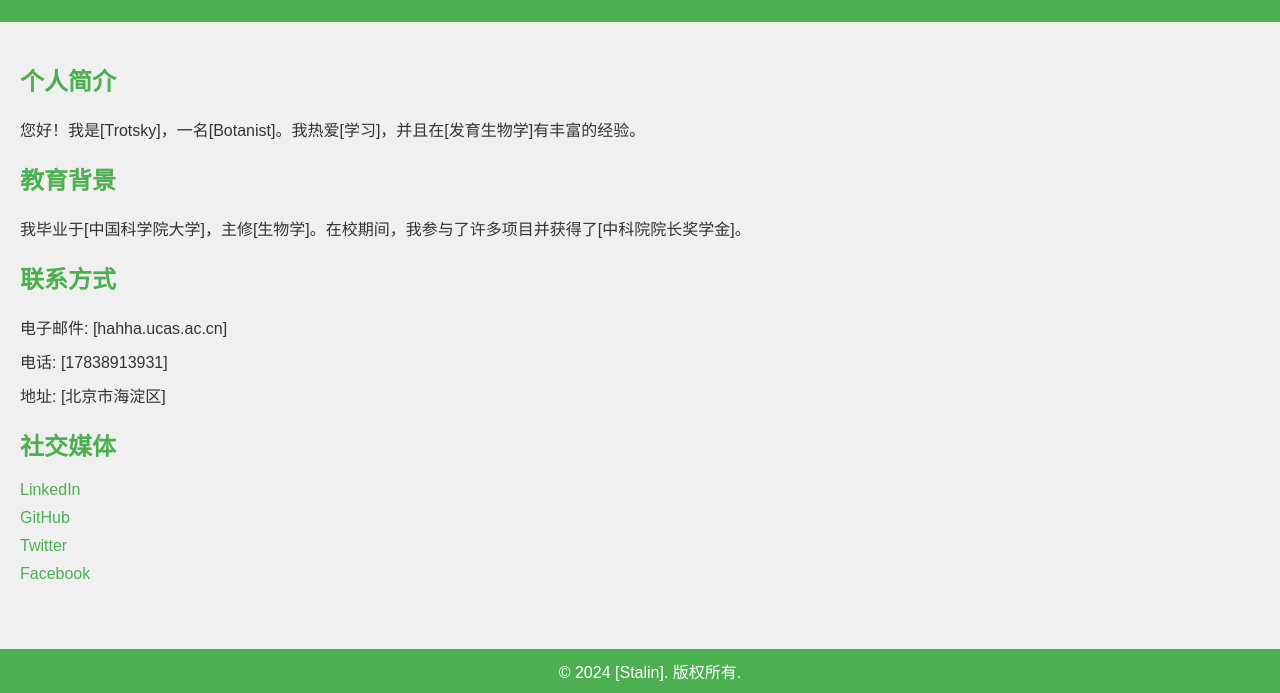
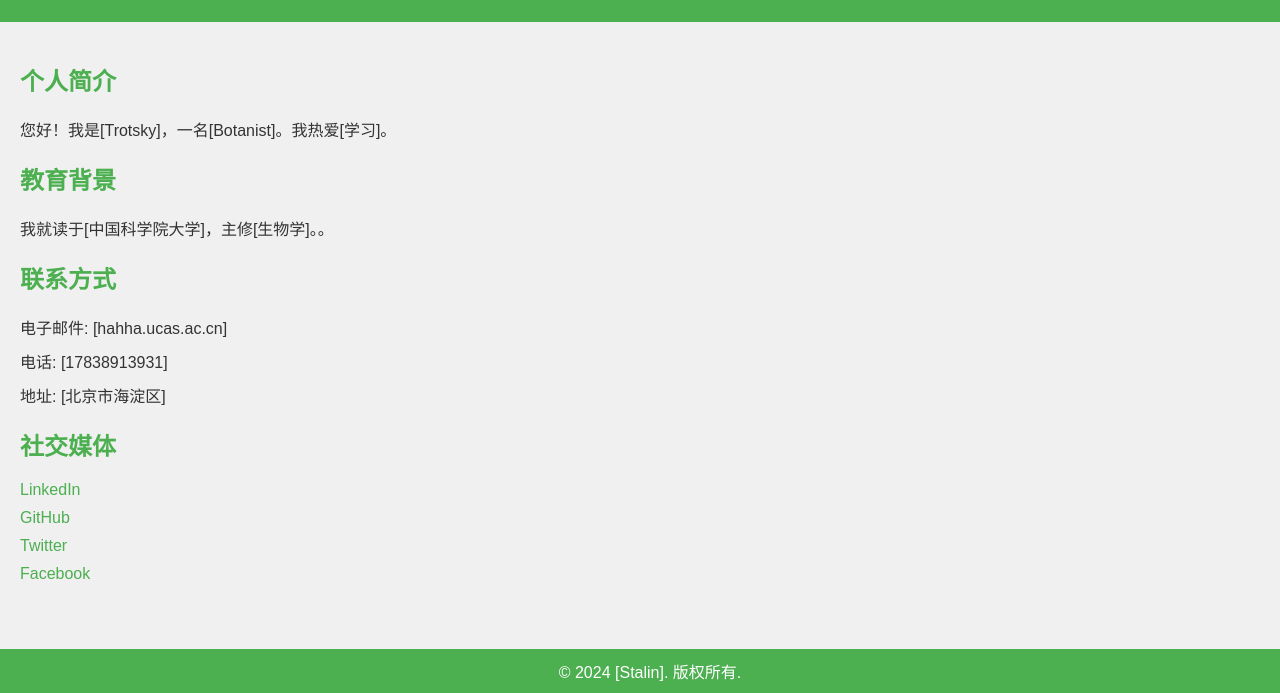
Before and after one commit to HAUSSR/HAUSSR, a plain HTML site: page index.html in a window 1280 px wide. Shown: the part 107-800 px from the top of the page. Drawn offline with Linux system fonts and the light colour scheme.

Commit message:
Update index.html

```diff
--- a/index.html
+++ b/index.html
@@ -56,11 +56,11 @@
     <div class="content">
         <div class="section">
             <h2>个人简介</h2>
-            <p>您好！我是[Trotsky]，一名[Botanist]。我热爱[学习]，并且在[发育生物学]有丰富的经验。</p>
+            <p>您好！我是[Trotsky]，一名[Botanist]。我热爱[学习]。</p>
         </div>
         <div class="section">
             <h2>教育背景</h2>
-            <p>我毕业于[中国科学院大学]，主修[生物学]。在校期间，我参与了许多项目并获得了[中科院院长奖学金]。</p>
+            <p>我就读于[中国科学院大学]，主修[生物学]。。</p>
         </div>
         <div class="section">
             <h2>联系方式</h2>
```
